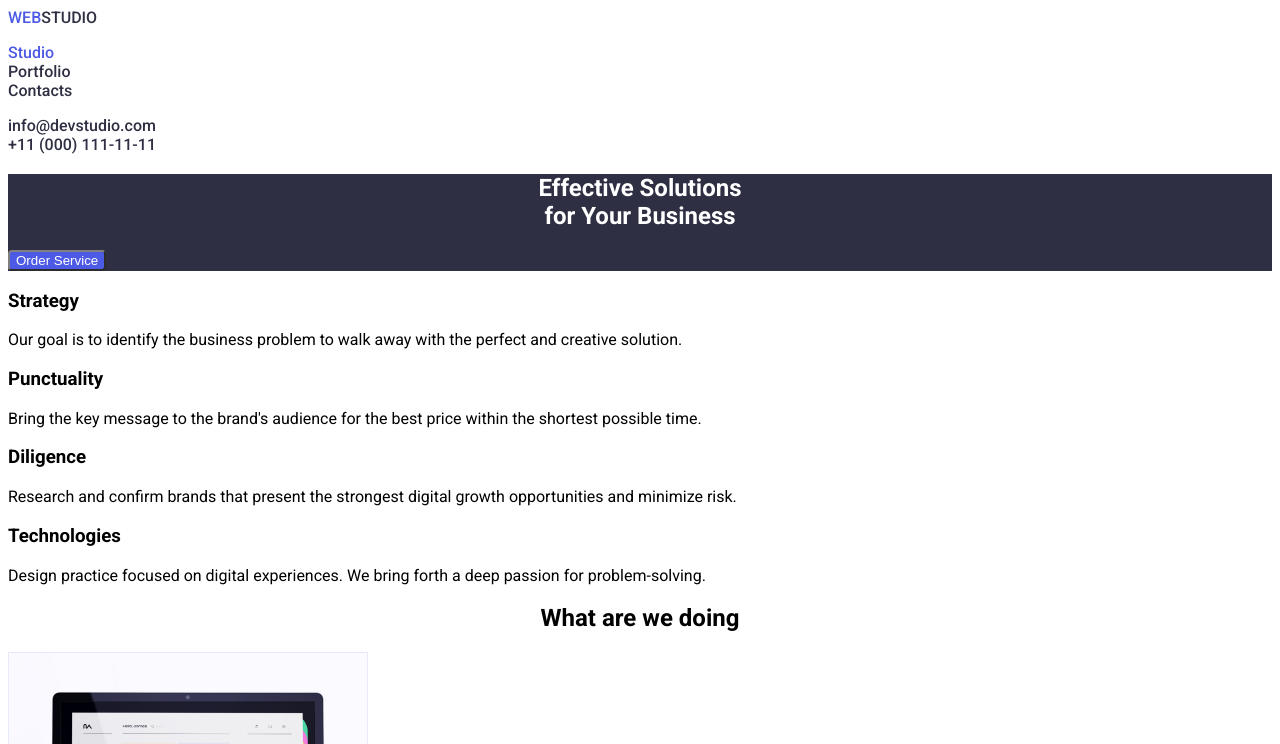
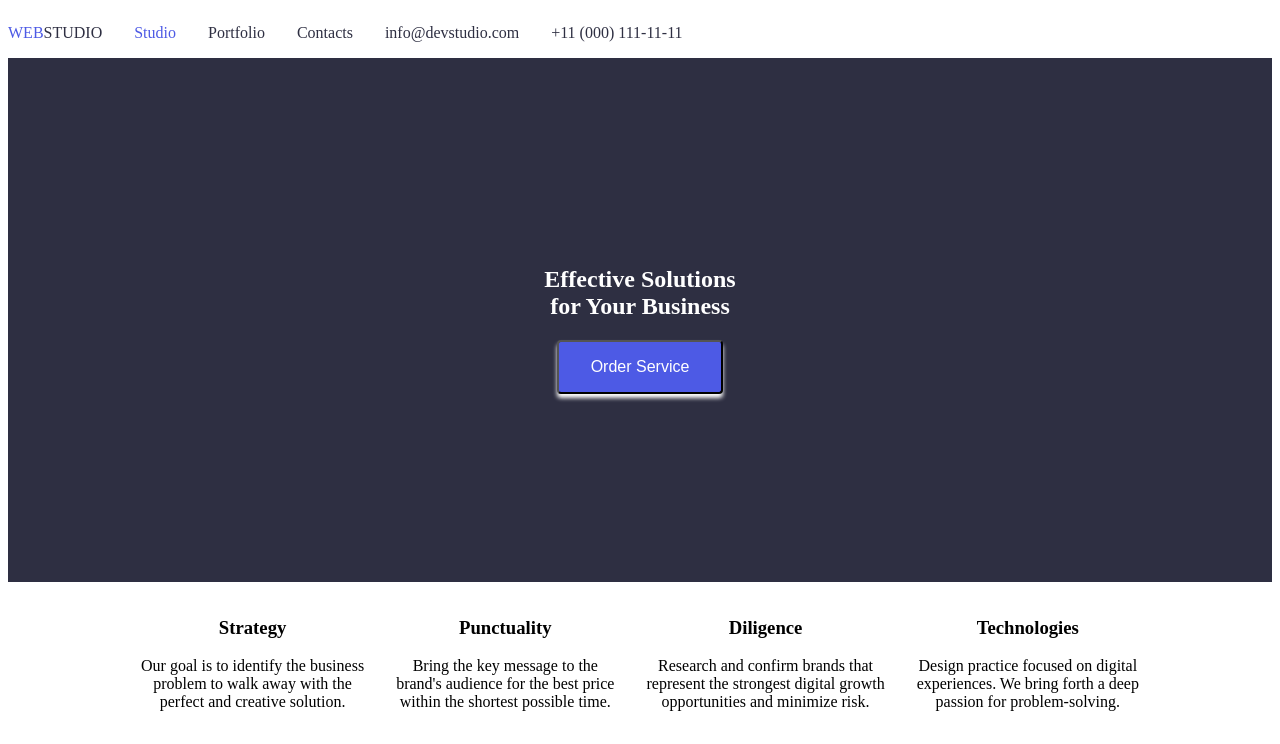
Before and after one commit to MarkHerol/goit-markup-hw-03, a plain HTML site: page index.html in a window 1280 px wide. Shown: the top 744 px of the page. Drawn offline with Linux system fonts and the light colour scheme.

Commit message:
initial commit
initial commit

```diff
--- a/CSS/styles.css
+++ b/CSS/styles.css
@@ -3,85 +3,170 @@
     --NAVY-BLUE: #2e2f42;
 }
 
-.header-link:hover{
+/*HEADER*/
+/*logo, menu link, contact*/
+.flex-container{
+    display:flex;
+    flex-direction: row;
+    gap: 32px;
+    align-items: center;
+    margin:0%;
+}
+.menu{
+    display:flex;
+    gap: 32px;
+    align-items: center;
+  }
+
+.contact{
+    display:flex;
+    gap: 32px;
+    align-items: center;
+  }
+
+a{
+    text-decoration: none;
+    color:#2e2f42;
+}
+a:hover{
+    color:aqua;
+}
+.my-studio{
     color:#4d5ae5;
 }
+.menu{
+    text-align: left;
+    padding:0;
 
-h1{
-    text-align:center;
-    text-decoration:none;
-    color:#fff;
+}
+.contact{
+    text-align: left;
+    padding:0;
 }
 ul{
+    list-style: none;
     text-align: left;
     padding:0;
  }
 
 .list {
     list-style:none;
+    display: flex;
+    text-align: center;
+}
+li{
+    text-align: center;
 }
 
-.link {
-    text-decoration: none;
-    color:#2e2f42;
-    font-weight:500;
-}
-
-.my-studio{
-    text-decoration:none;
-    color:#4d5ae5;
-}
-
-h2{
-    text-align:center;
-}
-
-body{
-    font-family:"roboto", sans-serif;
-    font-size:"normal";
-    font-style:"normal";
-    font-weight:normal;
-}
-
-/* NAV BAR*/
-
+/*hero section*/
 .my-btn{
-    display: flex;
-    justify-content: space-around;
-    background-color:#4d5ae5;
-    text-decoration:none;
-    color:#fff;
-    border-radius:4px;
-    border-radius: 4px;
-    border-color: grey;
-    cursor:pointer;
-
-}
-.my-btn:hover {
-    background-color:#2e2f42;
-}
-.my-btn:focus{
-    outline-color:#4d5ae5;
+    background-color:var(--IRIS, #4D5AE5)
 }
 
 .my-btn{
-    -ms-flex-align: center;
+    border-radius: 4px;
+    padding:16px 32px;
+    font-size:16px;
+    font-style: normal;
+    font-weight: 500;
+    box-shadow: 0px 4px 4px 0px;
 }
 
+.my-btn{
+    display: inline-flex;
+    align-items: flex-start;
+}
+
+.hero{
+    background-color:#2e2f42;
+    padding-top: 188px;
+    padding-bottom: 188px;
+    text-align: center;
+}
+
+.hero{
+    text-decoration: none;
+    color:#fff;
+}
+
+.my-btn{
+    text-decoration: none;
+    color:#fff;
+}
+
+.my-btn:hover{
+    cursor: pointer;
+    background-color: grey;
+}
+
+/*BODY*/
+/*benifit section*/
+h2{
+    text-align: center;
+}
+
+.benefit{
+    text-align: left;
+    padding:0;
+}
+.benefit{
+    display:flex;
+    flex-direction:inherit;
+    justify-content: center;
+    align-items: center;
+    gap: 32px;
+}
+
+.device{
+    text-align: left;
+    padding:0;
+}
+.device{
+    display: flex;
+    padding-bottom: 0px;
+    flex-direction: inherit;
+    justify-content: center;
+    align-items: center;
+    gap: 32px;
+}
+
+.teams{
+    text-align: left;
+    padding:0;
+}
+
+.teams{
+    display: flex;
+    padding-bottom: 0px;
+    flex-direction:inherit;
+    justify-content: center;
+    align-items: center;
+    gap: 32px;
+}
+
+/*FOOTER*/
+footer{
+    background-color:#2e2f42;
+    text-decoration:none;
+    color:#fff
+}
+
+footer{
+    display: flex;
+    flex-direction: row;
+    justify-content:left;
+}
 .logo{
     text-decoration: none;
     color: var(NAVY-BLUE);
-
-
-
 }
 
 .logo span{
     color: var(IRIS);
 }
 
-footer{
-    background-color:#2e2f42;
-    text-decoration:none;
-    color:#fff
+.footer-link{
+    display: flex;
+    flex-direction: row;
+    justify-content:left;
 }
--- a/index.html
+++ b/index.html
@@ -1,10 +1,9 @@
 <!DOCTYPE html>
 <html lang="en">
 <head>
-
     <meta charset="UTF-8">
     <meta name="viewport" content="width=device-width, initial-scale=1.0">
-    <title>Homework 2</title>
+    <title>Homework 3</title>
     <link rel="preconnect" href="https://fonts.googleapis.com">
     <link rel="preconnect" href="https://fonts.gstatic.com" crossorigin>
     <link href="https://fonts.googleapis.com/css2?family=Roboto:wght@400;500;700;900&display=swap" rel="stylesheet">
@@ -13,115 +12,116 @@
     <link rel="preconnect" href="https://fonts.gstatic.com" crossorigin>
     <link href="https://fonts.googleapis.com/css2?family=Raleway:wght@800&family=Roboto:wght@400;500;700;900&display=swap" rel="stylesheet">
     <link rel="stylesheet" href="./CSS/styles.css">
+</head>
 
-</head>
+
+
 <body>
+    <!--HEAD-->
+
     <header>
+        <div class="flex-container">
+        <!--logo-->
+                <a class="header-link link" href="Webstudio" class="logo"><span style="color:#4d5ae5">WEB</span><span style="color:#2E2F42">STUDIO</span></a>
+
+        <!--menu links-->
+
         <nav>
-            <!--LOGO-->
-        <a class="header-link link" href="Webstudio" class="logo"><span style="color:#4d5ae5">WEB</span><span style="color:#2E2F42">STUDIO</span></a>
-            <!--Menu Links-->
+                <ul class="menu">
+                    <li class="studio"><a href="my-studio" style="color:#4d5ae5">Studio</a></li>
+                    <li class="portfolio"><a href="my-portolio">Portfolio</a></li>
+                    <li class="contacts"><a href="my-contacts">Contacts</a></li>
+                </ul>
+        </nav>
 
-    <div class="flex-container">
-        <ul class="header-list list">
-            <li class="list">
-                    <a class="header-link link" href="my-studio" style="color:#4d5ae5">Studio</a>
-                </li>
-                <li>
-                    <a class="header-link link" href="my-portolio">Portfolio</a>
-                </li>
-                <li>
-                    <a class="header-link link" href="my-contacts">Contacts</a>
-                </li>
+        <!--contact links-->
+        <nav>
+                 <ul class="contact">
+                    <li class="contact-link link"><a href="mailto:info@devstudio.com">info@devstudio.com</a></li>
+                    <li><a href="tel:+11000111-11-11">+11 (000) 111-11-11</a></li>
                 </ul>
+        </nav>
         </div>
-        </nav>
-            <!--Contacts-->
-        <ul class="list">
-            <li>
-                <a class="header-link link" href="mailto:info@devstudio.com">info@devstudio.com</a>
-            </li>
-            <li>
-                <a class="header-link link" href="tel:+11000111-11-11">+11 (000) 111-11-11</a>
-            </li>
-        </ul>
     </header>
 
+
+
+        <!--MAIN-->
     <main>
-
-        <!--Hero Section-->
-        <section style="background-color:#2E2F42;">
-            <h1> Effective Solutions <br/> for Your Business</h1>
+        <!--hero section-->
+        <section class="hero">
+            <h1>Effective Solutions <br/>for Your Business</h1>
             <button type="button" class="my-btn">Order Service</button>
         </section>
 
-            <!--Benefit Section-->
+        <!--benefit section-->
         <section>
-            <ul class="list">
+                 <ul class="benefit">
                     <li>
                         <h3>Strategy</h3>
-                <p>Our goal is to identify the business problem to walk away with the perfect and creative solution.</p>
+                        <p>Our goal is to identify the business <br/>problem to walk away with the <br/>perfect and creative solution.</p>
                     </li>
-
                     <li>
                         <h3>Punctuality</h3>
-                <p>Bring the key message to the brand's audience for the best price within the shortest possible time.</p>
+                        <p>Bring the key message to the <br/>brand's audience for the best price <br/>within the shortest possible time.</p>
                     </li>
-
                     <li>
                         <h3>Diligence</h3>
-                <p>Research and confirm brands that present the strongest digital growth opportunities and minimize risk.
-                </p></p>
+                        <p>Research and confirm brands that <br/>represent the strongest digital growth <br/>opportunities and minimize risk.</p>
                     </li>
-
                     <li>
                         <h3>Technologies</h3>
-                <p>Design practice focused on digital experiences. We bring forth a deep passion for problem-solving.</p>
+                        <p>Design practice focused on digital <br/>experiences. We bring forth a deep <br/>passion for problem-solving.</p>
                     </li>
                 </ul>
         </section>
 
-            <!--What we do section-->
-        <section class="images">
+        <!--BODY-->
+        <!--what we do section-->
+        <section>
             <h2>What are we doing</h2>
-                <ul class="list">
+
+                <ul class="device">
                     <li>
-                        <img src="./images/monitor.jpg" alt="monitor" width="360">
+                        <img src="./images/monitor.jpg" alt="monitor" width="360" height="300px">
                     </li>
 
                     <li>
-                         <img src="./images/mobile.jpg" alt="mobile" width="360">
+                         <img src="./images/mobile.jpg" alt="mobile" width="360" height="300px">
                     </li>
 
                     <li>
-                        <img src="./images/iphone.jpg" alt="iphone" width="360">
+                        <img src="./images/iphone.jpg" alt="iphone" width="360" height="300px">
                     </li>
                 </ul>
+
         </section>
 
-        <section class="team-members">
+        <!--team members section-->
+        <section class="our-team">
             <h2>Our Team</h2>
-                <ul class="list">
+
+                <ul class="teams">
                     <li>
-                        <img src="./images/mark.jpg" alt="Mark Guerrero" />
+                        <img src="./images/mark.jpg" alt="Mark Guerrero" width="264px" height="260px">
                         <h3>Mark Guerrero</h3>
                         <p>Product Designer</p>
                     </li>
 
                     <li>
-                        <img src="./images/tom.jpg" alt="Tom Ford" />
+                        <img src="./images/tom.jpg" alt="Tom Ford" width="264px" height="260px">
                         <h3>Tom Ford</h3>
                         <p>Frontend Developer</p>
                     </li>
 
                     <li>
-                        <img src="./images/camilla.jpg" alt="Camilla Garcia" />
+                        <img src="./images/camilla.jpg" alt="Camilla Garcia" width="264px" height="260px">
                         <h3>Camilla Garcia</h3>
                         <p>Marketing</p>
                     </li>
 
                     <li>
-                        <img src="./images/daniel.jpg" alt="Daniel Wilso" />
+                        <img src="./images/daniel.jpg" alt="Daniel Wilson" width="264px" height="260px">
                         <h3>Daniel Wilson</h3>
                         <p>UI Designer
                         </p>
@@ -129,20 +129,17 @@
                 </ul>
         </section>
     </main>
-</body>
-        <!--End of the body-->
 
+    <!--FOOTER-->
+    <!--footer section-->
     <footer>
+        <div class="footer-link link" href="Webstudio" class="logo"> <span class="link" style="color: #4d5ae5;">WEB</span> <span style="color:#fff">STUDIO</span> </div>
 
-            <a class="footer-link link" href="Webstudio" class="logo"><span class="link" style="color: #4d5ae5;">WEB</span> <span style="color:#fff">STUDIO</span></a>
-                <p>
-                    Increase the flow of the customers and
-                    <br />
-                    sales for your business with digital
-                    <br />
+        <p>Increase the flow of the customers and <br />sales for your business with digital <br />
         marketing & growth solutions.
         </p>
 
     </footer>
 
+</body>
 </html>
```
Lines whose indentation alone changed are shown as unchanged.
